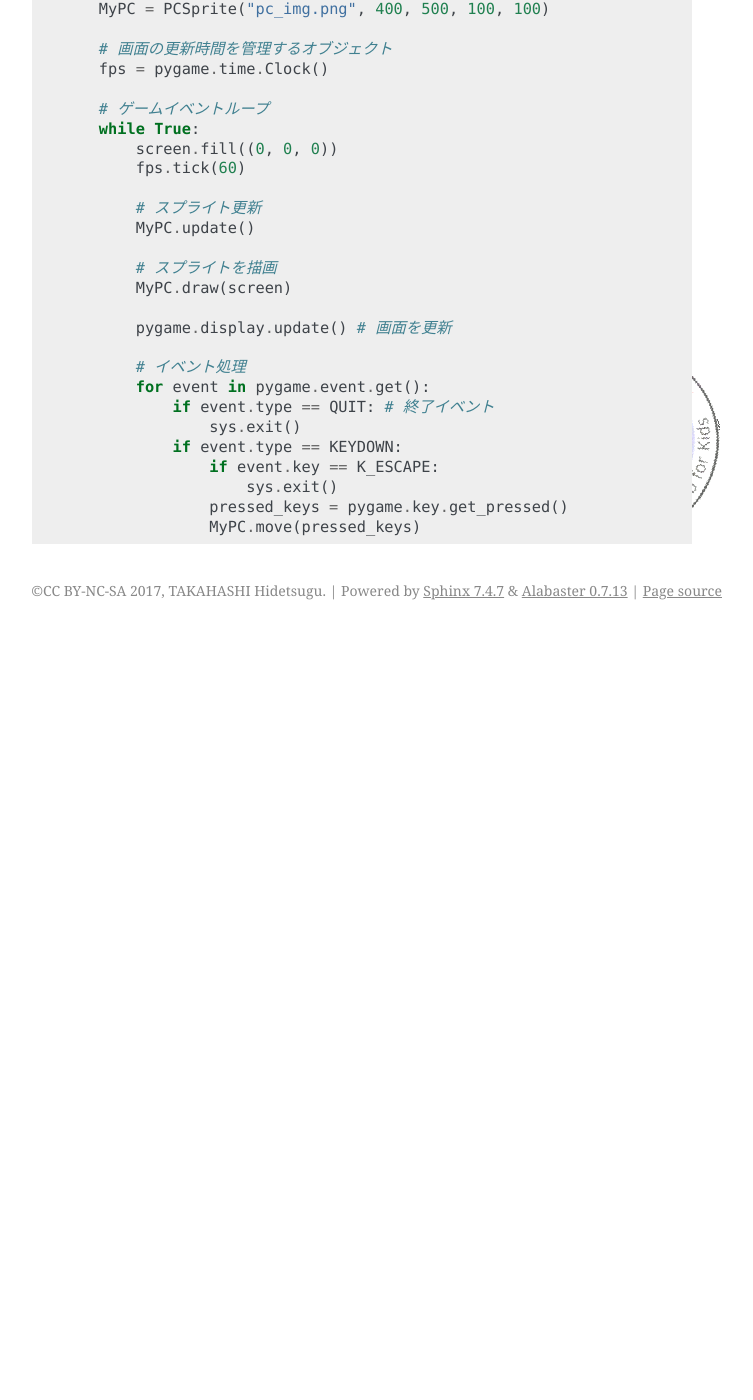
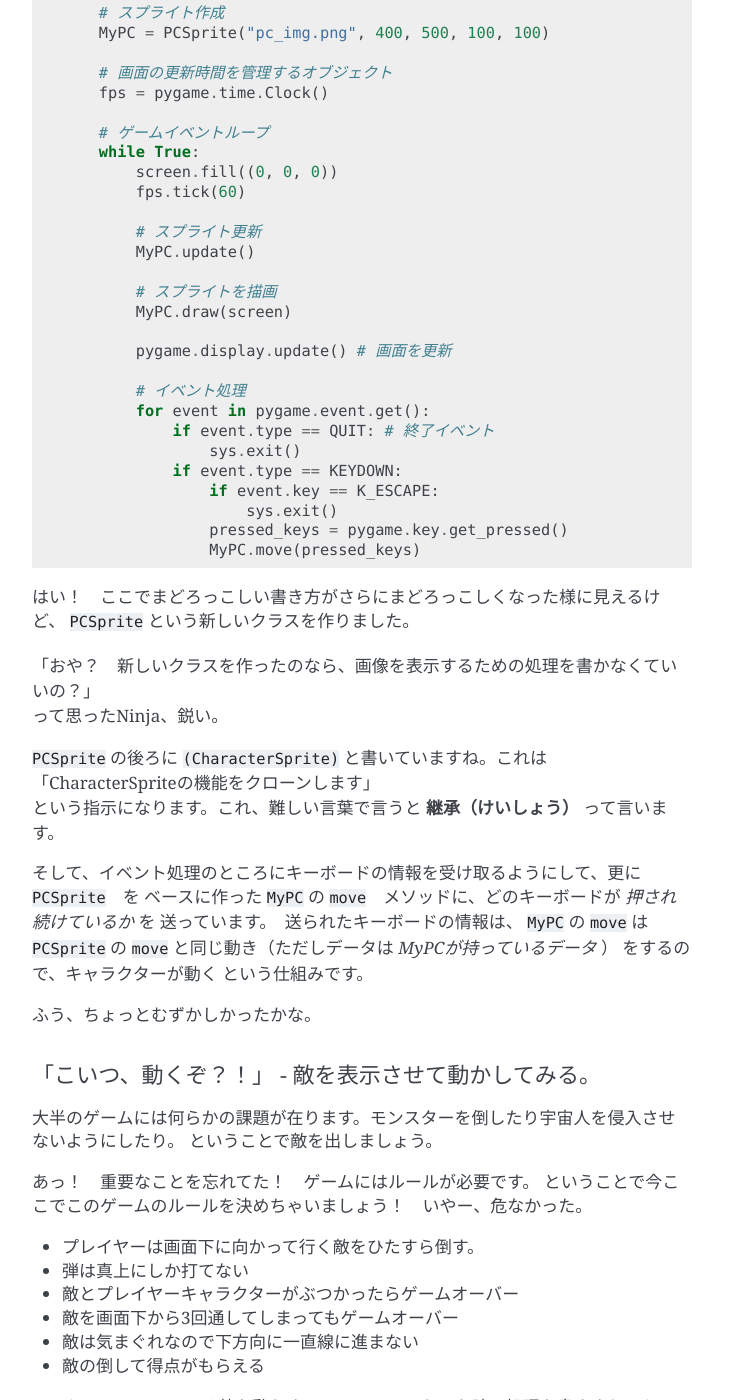
Before and after one commit to shibukawa/coder-dojo-kata-sapporo, a Sphinx documentation site: the page built from source/python/game_menter.rst, in a window 1280 px wide and 1400 px high, scrolled down 7678 px. Shown: the whole window, without its empty margins (388-1141 px from the left). Built offline with Sphinx 7.4.7, drawn with Linux system fonts in a browser that asks for light colours; before the commit the page ends 8308 px from its top, so only the background shows below that; some of the changed text lies outside the part shown.

Commit message:
[WIP][NotBuild]Python基本資料追加
まだ末端が書きかけなのでビルドは通らないと思われる。

```diff
--- a/source/python/game_menter.rst
+++ b/source/python/game_menter.rst
@@ -12,7 +12,7 @@ Pythonでゲームを作りますが、何か of Python3
 
 .. warning::
  この資料はPythonの基本文法をすっ飛ばしていますので、Pythonの基本文法に関しては、
- `Dive into Python3`_ をお読みいただけると幸いです。
+ `Dive into Python3`_ もしくは `Pythonチュートリアル`_（こちらのほうが詳しいです） をお読みいただけると幸いです。
 
  またこのKataではコマンド操作を必要としますので、最低限以下のコマンド操作を伝授させてください。
 
@@ -26,6 +26,7 @@ Pythonでゲームを作りますが、何か of Python3
 
 .. _`Pythonでゲーム作りますが何か？ - 人工知能に関する断創録`: http://aidiary.hatenablog.com/entry/20080507/1269694935
 .. _`Dive into Python3`: http://diveintopython3-ja.rdy.jp/
+.. _`Pythonチュートリアル`: http://docs.python.jp/3/tutorial/
 
 用意するもの
 =============
@@ -335,3 +336,53 @@ PyCharm Community Edition(任意)
                      sys.exit()
                  pressed_keys = pygame.key.get_pressed()
                  MyPC.move(pressed_keys)
+
+はい！　ここでまどろっこしい書き方がさらにまどろっこしくなった様に見えるけど、
+``PCSprite`` という新しいクラスを作りました。
+
+| 「おや？　新しいクラスを作ったのなら、画像を表示するための処理を書かなくていいの？」
+| って思ったNinja、鋭い。
+
+| ``PCSprite`` の後ろに ``(CharacterSprite)`` と書いていますね。これは
+| 「CharacterSpriteの機能をクローンします」
+| という指示になります。これ、難しい言葉で言うと **継承（けいしょう）** って言います。
+
+そして、イベント処理のところにキーボードの情報を受け取るようにして、更に ``PCSprite``　を
+ベースに作った ``MyPC`` の ``move``　メソッドに、どのキーボードが *押され続けているか* を
+送っています。　送られたキーボードの情報は、 ``MyPC`` の ``move`` は ``PCSprite`` の
+``move`` と同じ動き（ただしデータは *MyPCが持っているデータ* ） をするので、キャラクターが動く
+という仕組みです。
+
+ふう、ちょっとむずかしかったかな。
+
+「こいつ、動くぞ？！」 - 敵を表示させて動かしてみる。
+--------------------------------------------------------------
+
+大半のゲームには何らかの課題が在ります。モンスターを倒したり宇宙人を侵入させないようにしたり。
+ということで敵を出しましょう。
+
+あっ！　重要なことを忘れてた！　ゲームにはルールが必要です。
+ということで今ここでこのゲームのルールを決めちゃいましょう！　いやー、危なかった。
+
++ プレイヤーは画面下に向かって行く敵をひたすら倒す。
++ 弾は真上にしか打てない
++ 敵とプレイヤーキャラクターがぶつかったらゲームオーバー
++ 敵を画面下から3回通してしまってもゲームオーバー
++ 敵は気まぐれなので下方向に一直線に進まない
++ 敵の倒して得点がもらえる
+
+ということで、ここでは敵を動かすついでに、ぶつかった時の処理を書きましょう。
+
+さてさて、ここでソースコードが大きく変わりますよ。
+筆者も本気出すよ。
+
+.. code-block:: python
+
+あとがき
+======================
+
+実はPythonでゲームを作ったのは今回が初めてです。
+なので、最初のソースコードと最後に出来上がったソースコードが全く違うものになっていると思います。
+
+でもそれでいいと思います。
+そんな最初からいきなり綺麗なコードをかける人がいたら、それは設計者か神様です。
```
